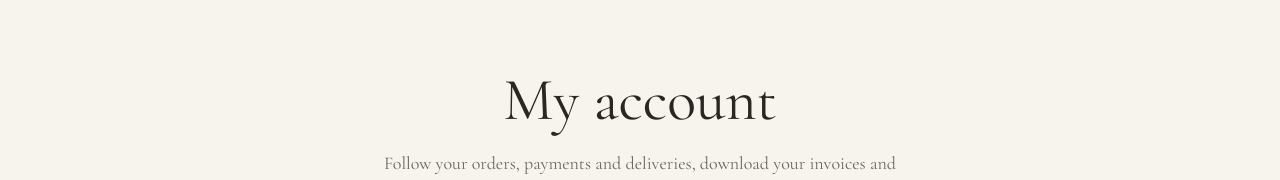
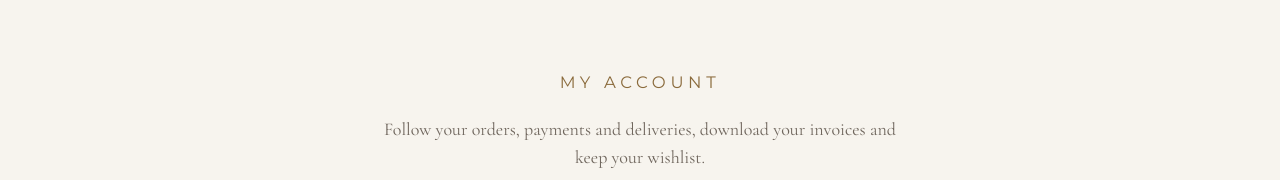
Before and after one commit to 58diamonds/58diamonds, a Next.js app: page /en/account in a window 1280 px wide. Shown: the part 209-389 px from the top of the page. Built offline with nearby package versions, Linux system fonts and the light colour scheme; no server answers; the database is empty.

Commit message:
Bag and account pages: same gold page title as the rest of the site

```diff
--- a/components/account/AccountApp.tsx
+++ b/components/account/AccountApp.tsx
@@ -12,7 +12,7 @@ export function AccountApp() {
   return (
     <div className="mx-auto max-w-6xl px-5 pt-14 sm:pt-20">
       <header className="mb-14 text-center">
-        <h1 className="font-display text-5xl sm:text-6xl">{t('account.title')}</h1>
+        <h1 className="page-title">{t('account.title')}</h1>
         {!session && <p className="mx-auto mt-5 max-w-lg text-[var(--color-stone)]">{t('account.intro')}</p>}
       </header>
       {!HAS_DATABASE ? (
--- a/components/account/OrderDetail.tsx
+++ b/components/account/OrderDetail.tsx
@@ -45,7 +45,7 @@ export function OrderDetail({ number }: { number: number }) {
         ← {t('account.back')}
       </Link>
       <div className="mt-6 flex flex-wrap items-center gap-4">
-        <h1 className="font-display text-5xl">{t('account.order', { number: `#${order.number}` })}</h1>
+        <h1 className="page-title">{t('account.order', { number: `#${order.number}` })}</h1>
         <StatusBadge status={order.status} />
       </div>
       <p className="mt-2 text-[var(--color-stone)]">{t('account.ordered_on', { date: formatDate(order.created_at, locale) })}</p>
--- a/components/site/BagView.tsx
+++ b/components/site/BagView.tsx
@@ -89,7 +89,7 @@ export function BagView({
   if (!rows.length) {
     return (
       <div className="mx-auto max-w-xl px-5 py-28 text-center">
-        <h1 className="font-display text-5xl">{t('cart.title')}</h1>
+        <h1 className="page-title">{t('cart.title')}</h1>
         {cancelled && <p className="mt-6 text-[var(--color-stone)]">{t('checkout.cancel_text')}</p>}
         <p className="mt-6 text-[var(--color-stone)]">{t('cart.empty')}</p>
         <Link href={href.shop(locale)} className="btn btn-dark mt-10">
@@ -101,7 +101,7 @@ export function BagView({
 
   return (
     <div className="mx-auto max-w-6xl px-5 pt-14 sm:pt-20">
-      <h1 className="font-display text-center text-5xl sm:text-6xl">{t('cart.title')}</h1>
+      <h1 className="page-title text-center">{t('cart.title')}</h1>
       {cancelled && (
         <p className="mx-auto mt-6 max-w-xl text-center text-[var(--color-stone)]" role="status">
           <strong className="font-normal text-[var(--color-ink)]">{t('checkout.cancel_title')}.</strong> {t('checkout.cancel_text')}
```
